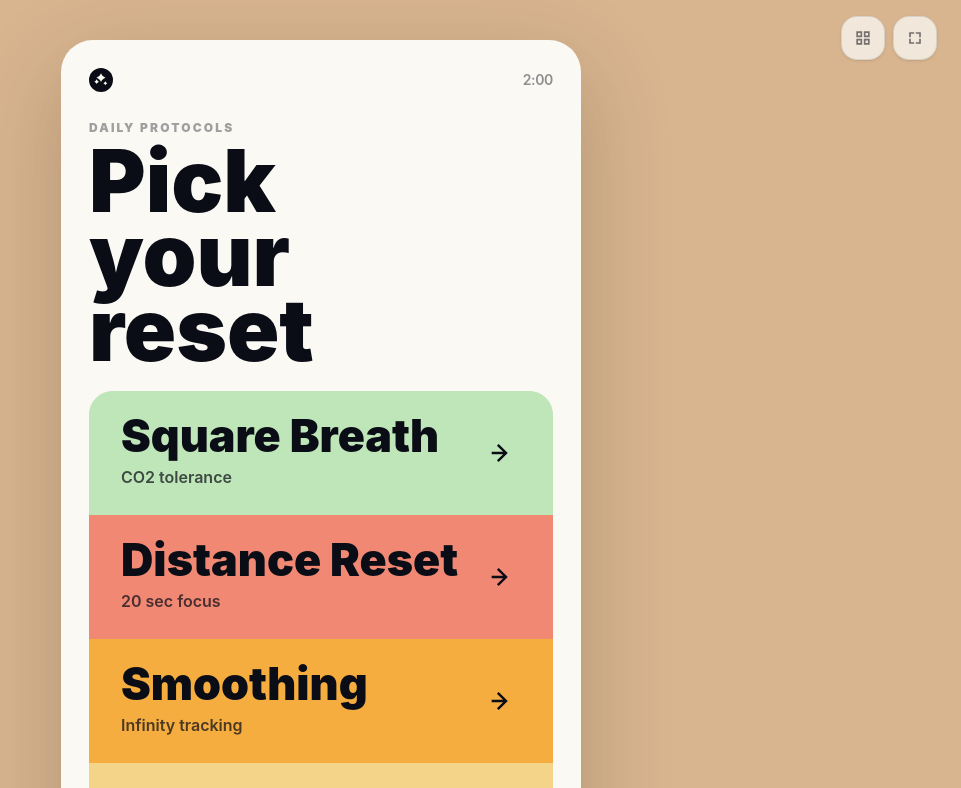
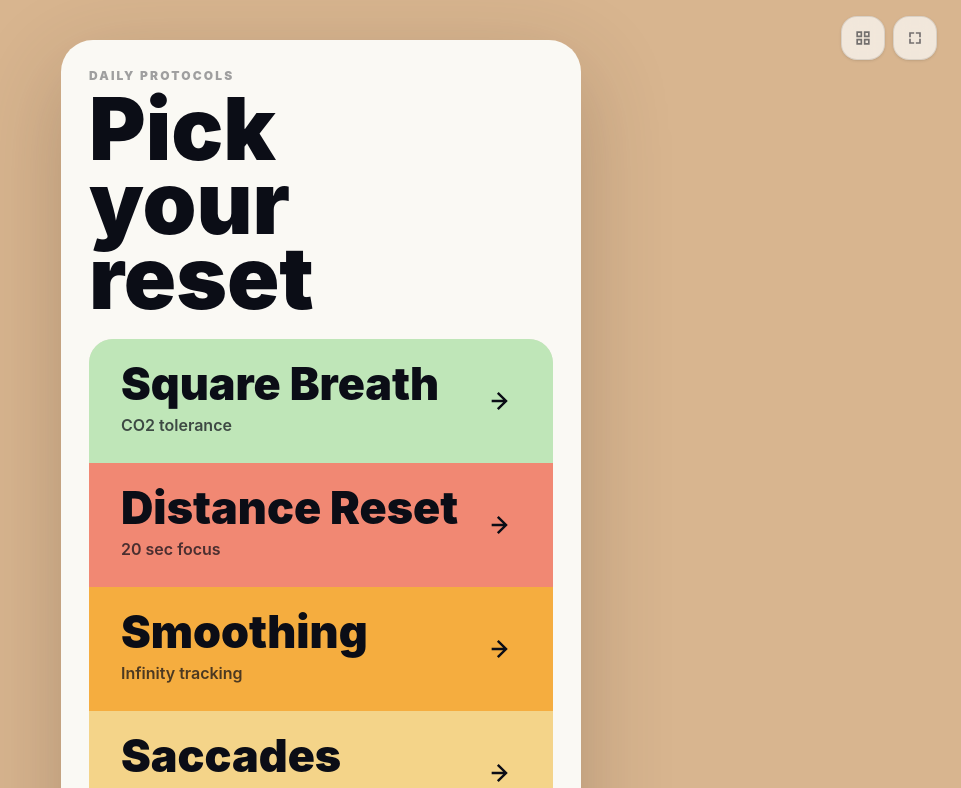
Before and after one commit to olekszij/breathing-app, a React (Vite) app: page / in a window 1280 px wide. Shown: the top 788 px of the page, without its empty margins (319-1280 px from the left). Built offline with nearby package versions, Linux system fonts and the light colour scheme.

Commit message:
logo cut

```diff
--- a/src/App.tsx
+++ b/src/App.tsx
@@ -589,17 +589,6 @@ function App() {
       <main className={`relative z-10 flex min-h-screen w-full flex-col items-center ${activeView === 'MENU' && !isActive ? 'justify-start px-4 py-6 sm:justify-center sm:py-10' : isActive && activeView === 'EYE_GYM' ? 'justify-center' : 'justify-center px-4 py-16 sm:py-20'}`}>
         {activeView === 'MENU' && (
           <section className="relative w-full max-w-[460px] overflow-hidden rounded-[2rem] bg-[#faf9f4] p-5 text-[#0b0d16] shadow-[0_28px_90px_hsl(24_30%_18%/0.24)] sm:max-w-[520px] sm:p-7">
-            <div className="mb-7 flex items-center justify-between text-sm font-black tracking-tight">
-              <div className="inline-flex items-center">
-                <span className="grid h-6 w-6 place-items-center rounded-full bg-[#0b0d16] text-[#faf9f4]">
-                  <svg viewBox="0 0 24 24" className="h-4 w-4 fill-current" aria-hidden="true">
-                    <path d="M12 2c1.3 3.2 3.4 5.3 6.7 6.5-3.3 1.2-5.4 3.3-6.7 6.5-1.3-3.2-3.4-5.3-6.7-6.5C8.6 7.3 10.7 5.2 12 2zm-6.5 9c.7 1.7 1.8 2.8 3.5 3.5-1.7.7-2.8 1.8-3.5 3.5-.7-1.7-1.8-2.8-3.5-3.5 1.7-.7 2.8-1.8 3.5-3.5zm13 3c.6 1.5 1.6 2.5 3 3-1.4.5-2.4 1.5-3 3-.6-1.5-1.6-2.5-3-3 1.4-.5 2.4-1.5 3-3z" />
-                  </svg>
-                </span>
-              </div>
-              <span className="font-semibold text-[#0b0d16]/45">{formatTime(sessionTime)}</span>
-            </div>
-
             <div className="mb-6 space-y-2">
               <p className="text-xs font-black uppercase tracking-[0.18em] text-[#0b0d16]/38">Daily protocols</p>
               <h1 className="max-w-sm break-words text-[clamp(3rem,14vw,5.4rem)] font-black leading-[0.86] tracking-normal text-[#0b0d16]">
@@ -646,17 +635,6 @@ function App() {
           <section className={`flex w-full flex-col items-center ${isActive ? 'gap-7' : 'max-w-[460px] gap-5 sm:max-w-[520px]'}`}>
             {!isActive ? (
               <div className="w-full overflow-hidden rounded-[2rem] bg-[#faf9f4] p-5 text-[#0b0d16] shadow-[0_28px_90px_hsl(24_30%_18%/0.24)] sm:p-6">
-                <div className="mb-7 flex items-center justify-between text-sm font-black tracking-tight">
-                  <div className="inline-flex items-center">
-                    <span className="grid h-6 w-6 place-items-center rounded-full bg-[#0b0d16] text-[#faf9f4]">
-                      <svg viewBox="0 0 24 24" className="h-4 w-4 fill-current" aria-hidden="true">
-                        <path d="M12 2c1.3 3.2 3.4 5.3 6.7 6.5-3.3 1.2-5.4 3.3-6.7 6.5-1.3-3.2-3.4-5.3-6.7-6.5C8.6 7.3 10.7 5.2 12 2z" />
-                      </svg>
-                    </span>
-                  </div>
-                  <span className="font-semibold text-[#0b0d16]/45">4-4-4-4</span>
-                </div>
-
                 <div className="mb-5 space-y-2">
                   <p className="text-xs font-black uppercase tracking-[0.18em] text-[#0b0d16]/38">Nervous system</p>
                   <h1 className="max-w-full break-words text-[clamp(2.75rem,11vw,5rem)] font-black leading-[0.86] tracking-normal text-[#0b0d16]">
@@ -793,19 +771,6 @@ function App() {
           <section className={`flex w-full flex-col items-center ${isActive ? 'min-h-screen justify-center' : 'max-w-[460px] gap-5 sm:max-w-[520px]'}`}>
             {!isActive ? (
               <div className="w-full overflow-hidden rounded-[2rem] bg-[#faf9f4] p-5 text-[#0b0d16] shadow-[0_28px_90px_hsl(24_30%_18%/0.24)] sm:p-6">
-                <div className="mb-7 flex items-center justify-between text-sm font-black tracking-tight">
-                  <div className="inline-flex items-center">
-                    <span className="grid h-6 w-6 place-items-center rounded-full bg-[#0b0d16] text-[#faf9f4]">
-                      <svg viewBox="0 0 24 24" className="h-4 w-4 fill-current" aria-hidden="true">
-                        <path d="M12 2c1.3 3.2 3.4 5.3 6.7 6.5-3.3 1.2-5.4 3.3-6.7 6.5-1.3-3.2-3.4-5.3-6.7-6.5C8.6 7.3 10.7 5.2 12 2z" />
-                      </svg>
-                    </span>
-                  </div>
-                  <span className="font-semibold text-[#0b0d16]/45">
-                    {formatTime(currentExercise?.durationSeconds ?? 60)}
-                  </span>
-                </div>
-
                 <div className="mb-5 space-y-3">
                   <p className="text-xs font-black uppercase tracking-[0.18em] text-[#0b0d16]/38">Eye reset</p>
                   <h1 className="max-w-full break-words text-[clamp(2.75rem,11vw,5rem)] font-black leading-[0.86] tracking-normal text-[#0b0d16]">
```
